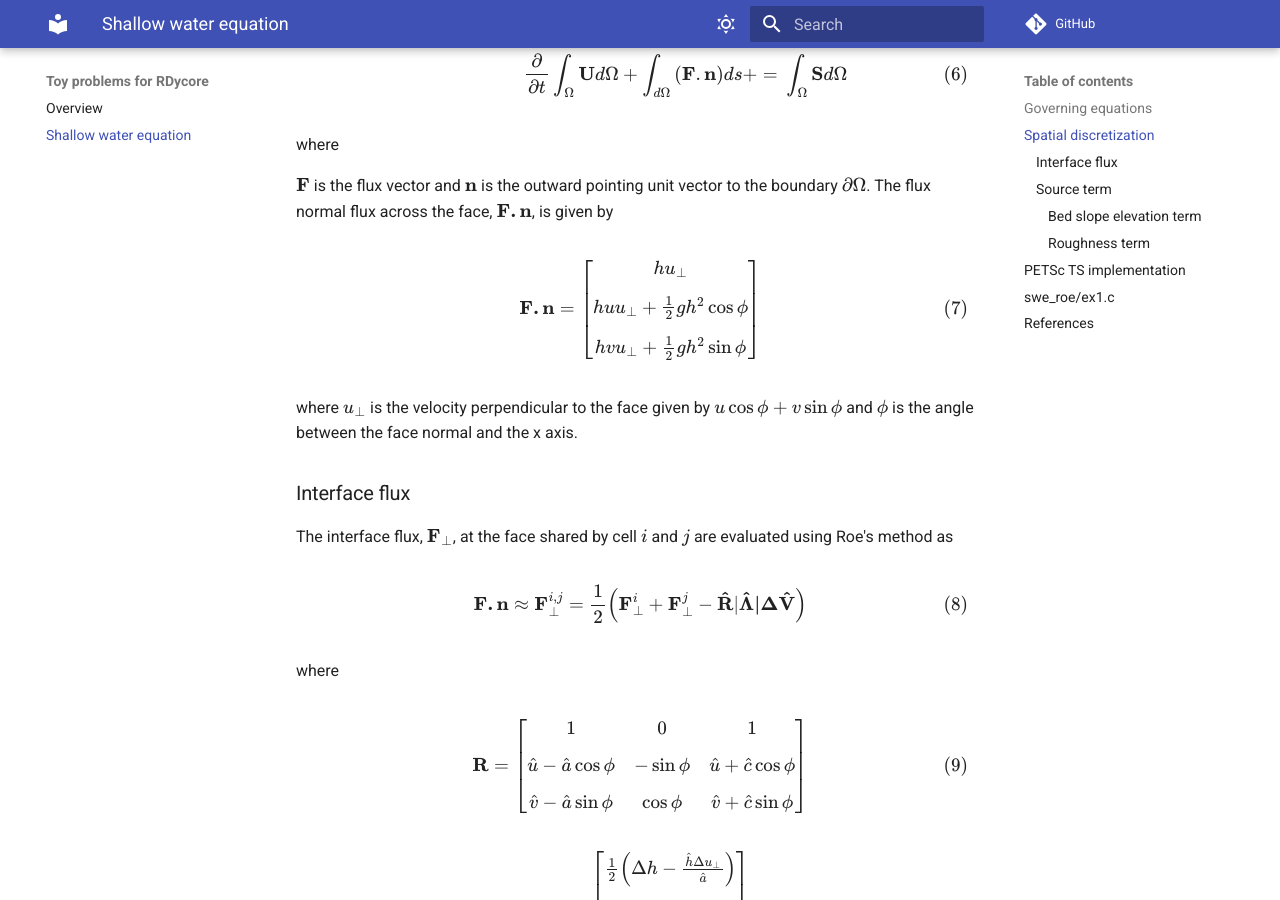
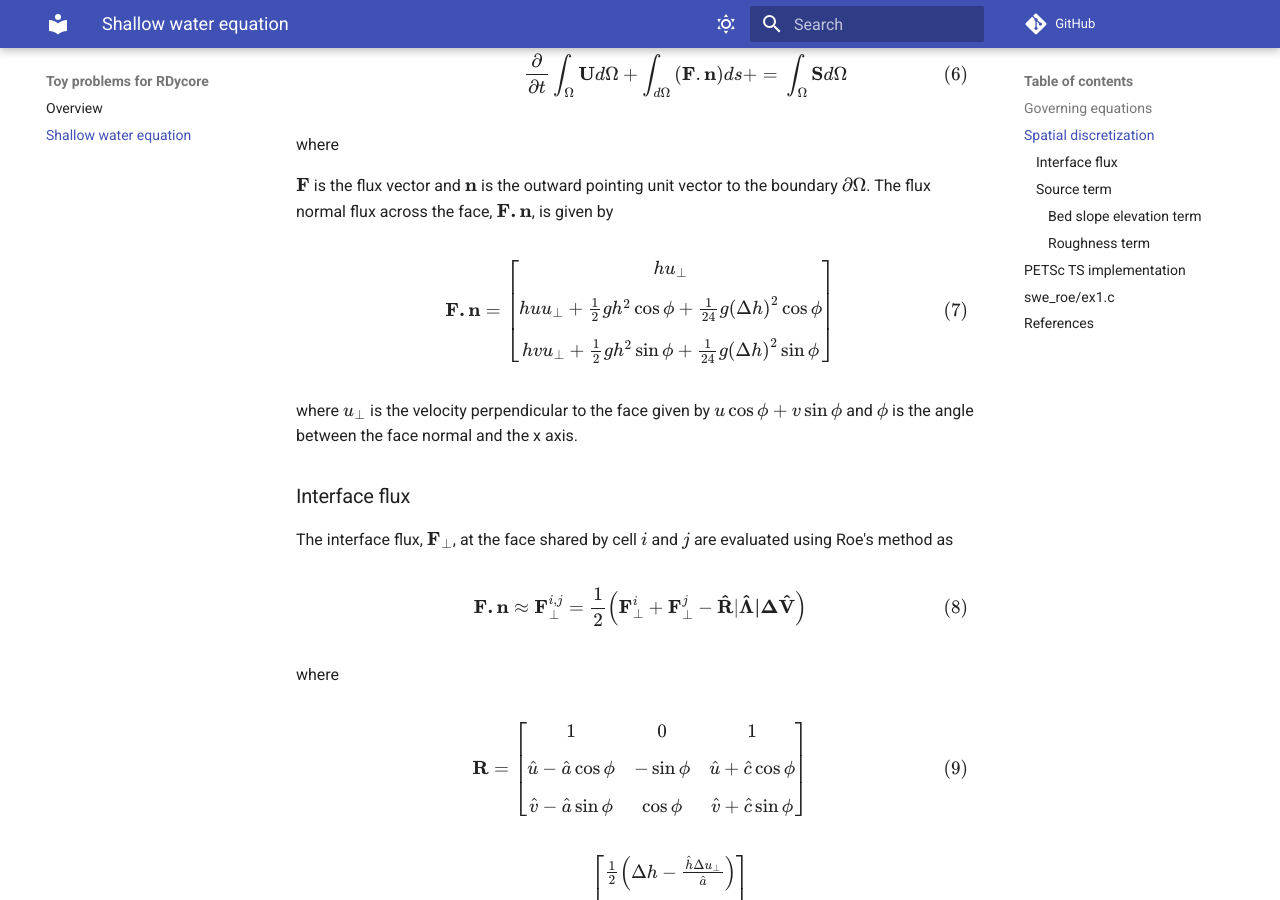
Before and after one commit to fdongyu/toy-problems, an MkDocs documentation site: the page built from docs/shallow_water_equation.md, in a window 1280 px wide and 900 px high, scrolled down 1202 px. Built offline with MkDocs 1.6.1 and Material for MkDocs 9.7.7, drawn with Linux system fonts in a browser that asks for light colours; comment, search, counter and statistics services are not loaded.

Commit message:
Updates the flux equation to include higher-order correction

```diff
--- a/docs/shallow_water_equation.md
+++ b/docs/shallow_water_equation.md
@@ -84,8 +84,8 @@ The flux normal flux across the face, $\mathbf{F.n}$, is given by
   =
   \begin{bmatrix}
   hu_\perp  \\[.5em]
-  huu_\perp + \frac{1}{2}gh^2 \cos\phi \\[.5em]
-  hvu_\perp + \frac{1}{2}gh^2 \sin\phi
+  huu_\perp + \frac{1}{2}gh^2 \cos\phi + \frac{1}{24}g\left(\Delta h\right)^2\cos\phi\\[.5em]
+  hvu_\perp + \frac{1}{2}gh^2 \sin\phi + \frac{1}{24}g\left(\Delta h\right)^2\sin\phi
   \end{bmatrix}
 \end{align}
 
@@ -108,7 +108,7 @@ where
   =
   \begin{bmatrix}
   1 & 0 & 1  \\[.5em]
-  \hat{u} - \hat{a}\cos\phi & -\sin\phi & \hat{u} + \hat{c}\cos\phi \\[.5em]
+  \hat{u} - \hat{a}\cos\phi & -\sin\phi & \hat{u} + \hat{c}\cos\phi  \\[.5em]
   \hat{v} - \hat{a}\sin\phi & \cos\phi & \hat{v} + \hat{c}\sin\phi
   \end{bmatrix}
 \end{align}
```
